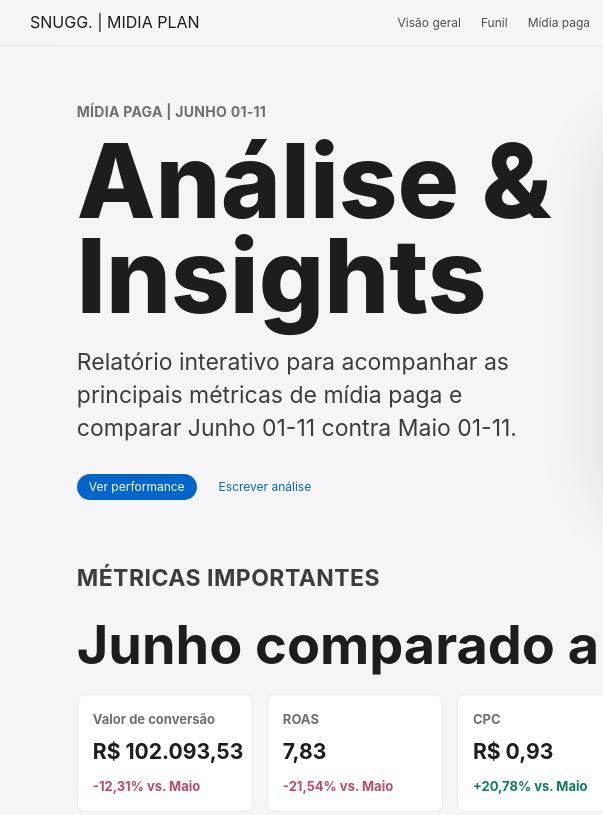
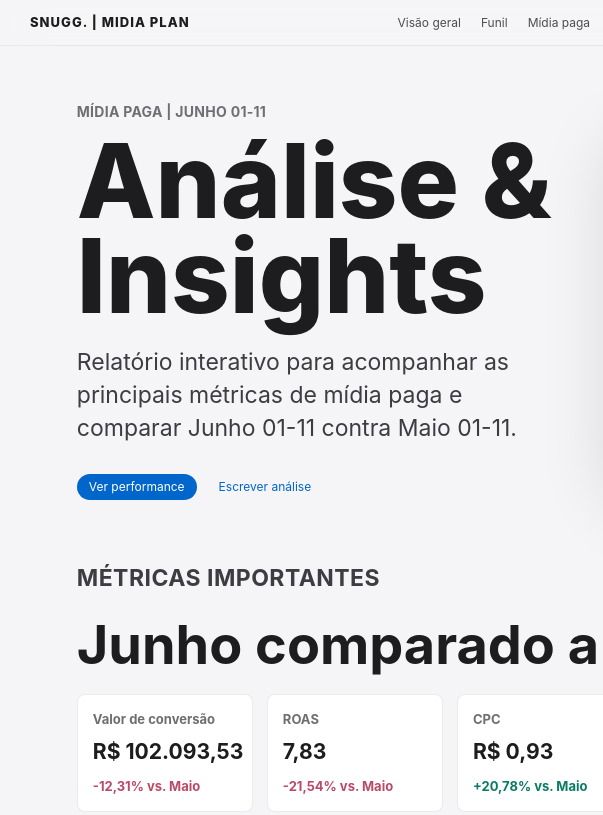
Before and after one commit to snuggwear-ai/dashboard-midia-paga, a website: page index.html in a window 1280 px wide. Shown: the top 815 px of the page, 0-603 px from the left. Drawn offline with Linux system fonts and the light colour scheme; no server answers.

Commit message:
Ajusta marca em texto no topo

```diff
--- a/styles.css
+++ b/styles.css
@@ -55,6 +55,9 @@ a {
   align-items: center;
   width: clamp(156px, 15vw, 210px);
   min-width: 156px;
+  font-size: 13px;
+  font-weight: 800;
+  letter-spacing: 0.08em;
 }
 
 .brand-logo {
```
